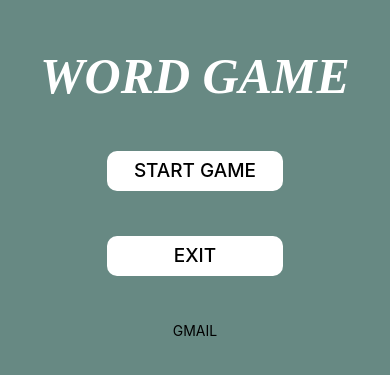
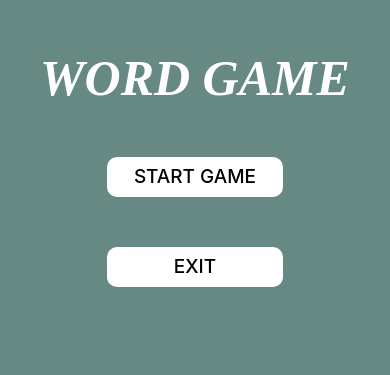
Before and after one commit to Danies24/WordGame, a React Native app: screen /EntryPage in a window 390 px wide. Shown: the part 229-604 px from the top of the page. Built offline with nearby package versions, Linux system fonts and the light colour scheme.

Commit message:
Gmail Process

```diff
--- /dev/null
+++ b/Components/GmailSignIn.js
@@ -0,0 +1,15 @@
+import React from 'react'
+import { GoogleSignin } from '@react-native-google-signin/google-signin';
+
+import { Text } from 'react-native'
+
+export default function GmailSignIn() {
+     // GoogleSignin.configure({
+  //   webClientId: '354893042307-3fp7esrmrld4f0t58sdeqg78n8voo6jg.apps.googleusercontent.com',
+  // });
+
+
+    return (
+        <Text></Text>
+    )
+}
--- a/Screens/EntryPage.js
+++ b/Screens/EntryPage.js
@@ -1,13 +1,11 @@
 import React from 'react'
 import { Alert, BackHandler, StyleSheet, Text, TouchableOpacity, View } from 'react-native'
 import { SafeAreaView } from 'react-native-safe-area-context'
-import { GoogleSignin } from '@react-native-google-signin/google-signin';
+import GmailSignIn from '../Components/GmailSignIn';
 
 export default function EntryPage({navigation}) {
 
-  // GoogleSignin.configure({
-  //   webClientId: '354893042307-3fp7esrmrld4f0t58sdeqg78n8voo6jg.apps.googleusercontent.com',
-  // });
+
     const startGame=()=>{
         navigation.navigate("FirstPage");
       }
@@ -32,7 +30,7 @@ export default function EntryPage({navigation}) {
             <TouchableOpacity style={style.buttonContainer}>
             <Text  style={style.buttonSubmit} onPress={exit}>EXIT</Text>
             </TouchableOpacity>
-            <Text>GMAIL</Text>
+            <GmailSignIn/>
         </View>
         </SafeAreaView>
     )
@@ -42,7 +40,6 @@ const style = StyleSheet.create({
         width:'100%',
         height:'100%',
         flex:1,
-        // backgroundColor:'#000B49',
         backgroundColor:"#678983",
         justifyContent:'center',
         alignItems:'center'
@@ -50,14 +47,12 @@ const style = StyleSheet.create({
     insideBox:{
         width:'90%',
         height:'40%',
-        // backgroundColor:'black',
         justifyContent:'space-around',
         alignItems:'center'
     },
     gameName:{
         fontSize:50,
         fontFamily: 'Moo Lah Lah',
-        // color:'#FFE6BC',
         color:'white',
         fontWeight:'bold',
         fontStyle:'italic',
```
